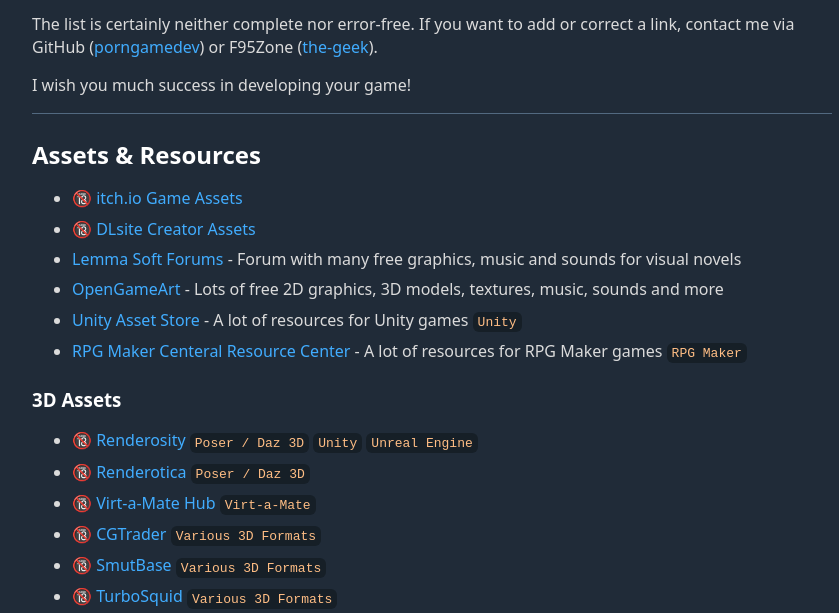
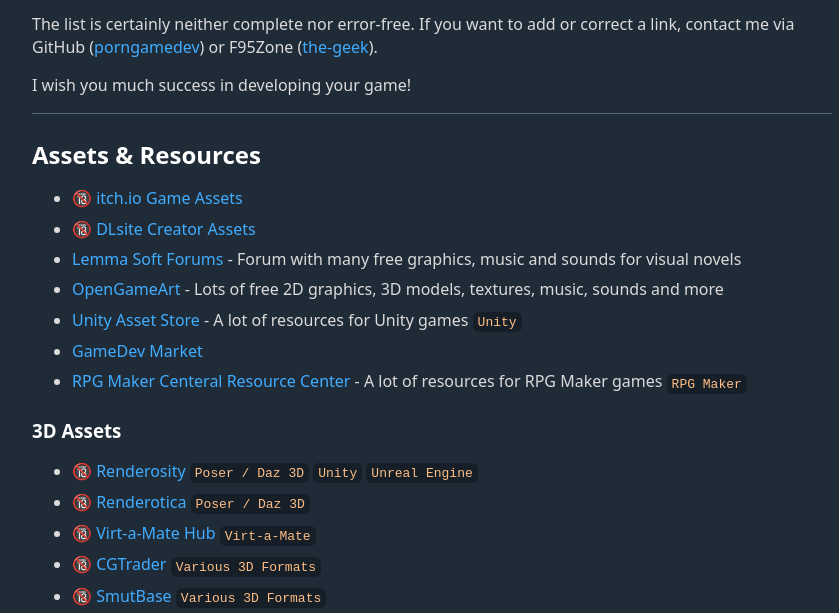
Before and after one commit to porngamedev/porngamedev.github.io, a plain HTML site: page index.html in a window 1280 px wide. Shown: the part 159-772 px from the top of the page, without its empty margins (208-1047 px from the left). Drawn offline with Linux system fonts and the light colour scheme.

Commit message:
Added gamedevmarket.net

```diff
--- a/index.html
+++ b/index.html
@@ -57,6 +57,7 @@
           <span>- A lot of resources for Unity games</span>
           <code>Unity</code>
         </li>
+        <li><a href="https://www.gamedevmarket.net/">GameDev Market</a></li>
         <li>
           <a href="https://www.rpgmakercentral.com/forum/219-resource-center/">RPG Maker Centeral Resource Center</a>
           <span>- A lot of resources for RPG Maker games</span>
```
